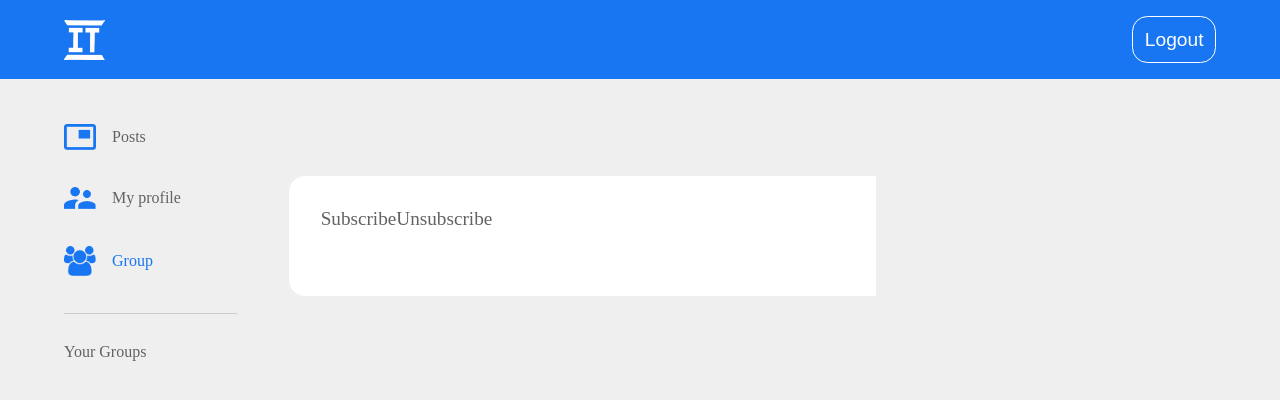
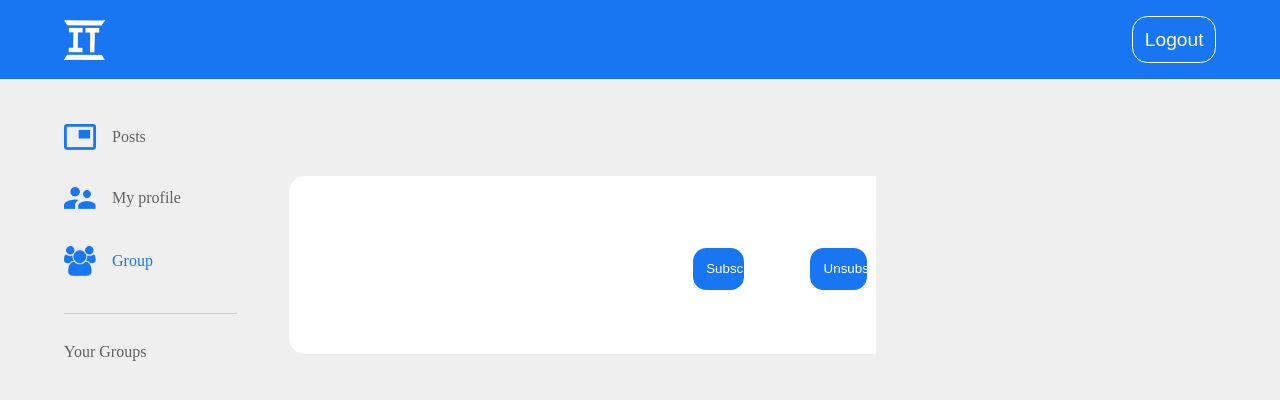
Before and after one commit to andricmilos/socijalni-client, a React (Vite) app: page /groups in a window 1280 px wide. Shown: the top 400 px of the page. Built offline with nearby package versions, Linux system fonts and the light colour scheme; no server answers.

Commit message:
Izmenjen dizaj button-a

```diff
--- a/src/Table.jsx
+++ b/src/Table.jsx
@@ -1,4 +1,5 @@
 import React, { useState, useEffect } from 'react';
+import requestPost from "./RequestPost";
 
 function ulepsajDatum(string) {
     var novi = new Date(string);
@@ -51,9 +52,7 @@ export default function Table({ url }) {
                                         }
 
                                     }
-
                                 }
-
                             }
                             setPodaci(jsonData)
                         })
@@ -68,6 +67,19 @@ export default function Table({ url }) {
             })
     }, []);
 
+    function Klik(pid, sadrzaj) {
+        fetch('http://localhost:8080/api/user/ulogovani', { mode: 'cors', credentials: 'include' })
+            .then(response => response.json())
+            .then((jsonData) => {
+                var vrednost = "?userId=" + jsonData.ID + "&postId=" + pid + "&sadrzaj=" + sadrzaj;
+                requestPost('http://localhost:8080/api/comment/add', vrednost)
+            })
+            .catch((error) => {
+                setPodaci(myError);
+                console.error(error)
+            })
+    }
+
     return (
         <>
 
@@ -80,7 +92,10 @@ export default function Table({ url }) {
                                 <span>{ulepsajDatum(key.datum_postavljanja)}</span>
                             </div>
                         </div>
-                        <p className="post-text">{key.tekst}</p><h3 className="post-text">Grupa: {key.grupe}</h3>
+                        <p className="post-text">{key.tekst}</p><h3 className="post-text">Grupa: {key.grupe}</h3><br />
+                        <label className="labels">Komentar</label><br />
+                        <textarea type="text" id={key.id + "-com"} className="text-input" /><br />
+                        <button type='button' className="button-create" onClick={() => { Klik(key.id, document.getElementById(key.id + "-com").value) }}>Add</button>
                     </div>
                 );
             })}
--- a/src/grupeTable.jsx
+++ b/src/grupeTable.jsx
@@ -1,5 +1,6 @@
 import React, { useState, useEffect } from 'react';
 import requestPost from './RequestPost';
+import "../src/styles/GrupeTable.css"
 
 
 export default function GrupeTable({ url }) {
@@ -42,8 +43,10 @@ export default function GrupeTable({ url }) {
                             <div>
                                 <p>{key.ime}</p>
                             </div>
-                            <p onClick={() => { Sub(key.id); }}>Subscribe</p>
-                            <p onClick={() => { Unsub(key.id); }}>Unsubscribe</p>
+                            <div className='div-btn-sub'>
+                                <button className='btn-sub' onClick={() => { Sub(key.id); }}>Subscribe</button>
+                                <button className='btn-unsub' onClick={() => { Unsub(key.id); }}>Unsubscribe</button>
+                            </div>
                         </div>
                         <p className="post-text">{key.opis}</p>
                     </div>
--- /dev/null
+++ b/src/styles/GrupeTable.css
@@ -0,0 +1,23 @@
+.btn-sub{
+    color: white;
+    border: none;
+    background-color: #1876f2;
+    padding: 1em;
+    border-radius: 1em;
+    margin-top: 3em;
+    margin-right: 5em;
+    cursor: pointer;
+}
+.btn-unsub{
+    border: none;
+    background-color: #1876f2;
+    padding: 1em;
+    border-radius: 1em;
+    margin-top: 3em;
+    color: white;
+    cursor: pointer;
+}
+.div-btn-sub{
+    display: flex;
+    padding-left: 1em;
+}
--- a/src/styles/HomePage.css
+++ b/src/styles/HomePage.css
@@ -181,6 +181,7 @@ nav {
     color: #626262;
     font-size: 1.2em;
     font-weight: 500;
+    width: 27em;
 }
 
 .user-profile small {
```
Also changed, not shown: src/components/Layout.jsx (+7 -10 lines).
